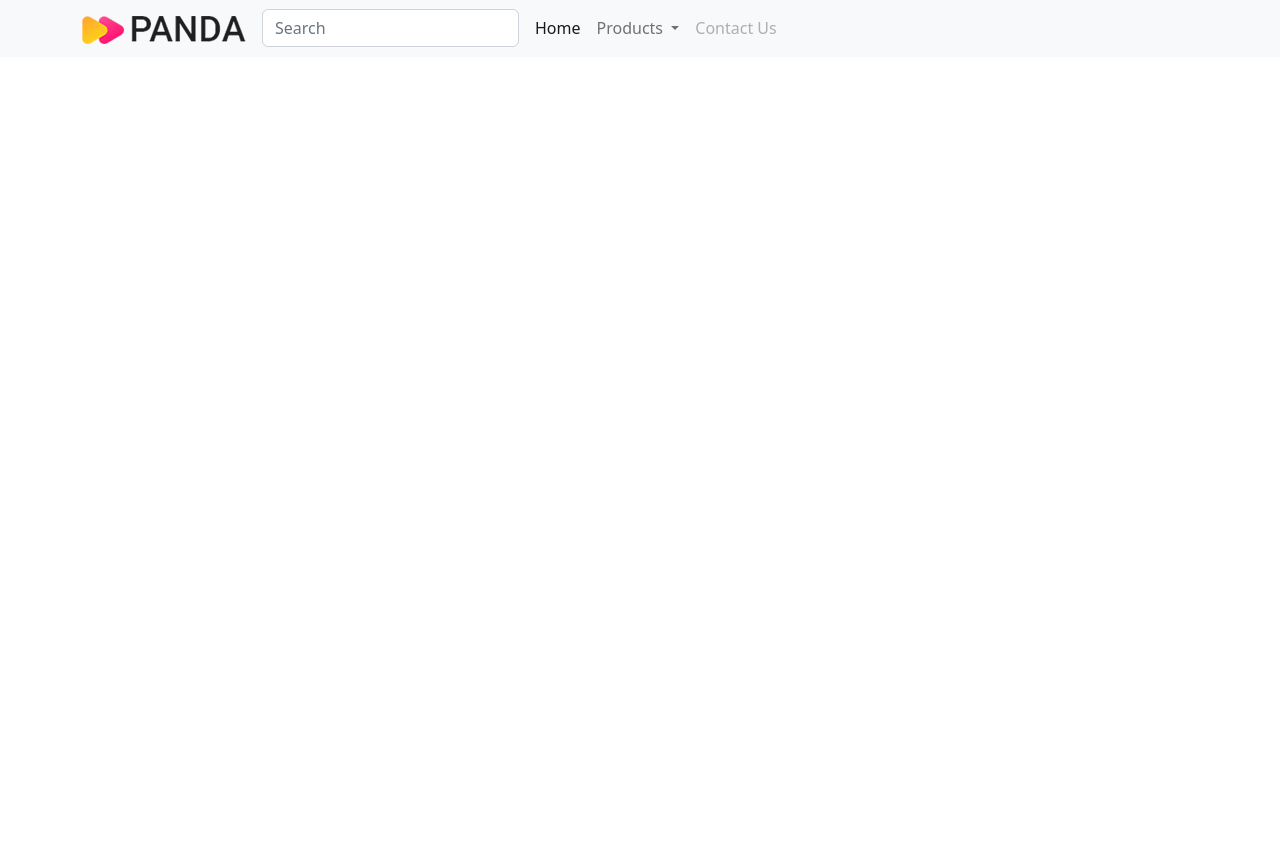
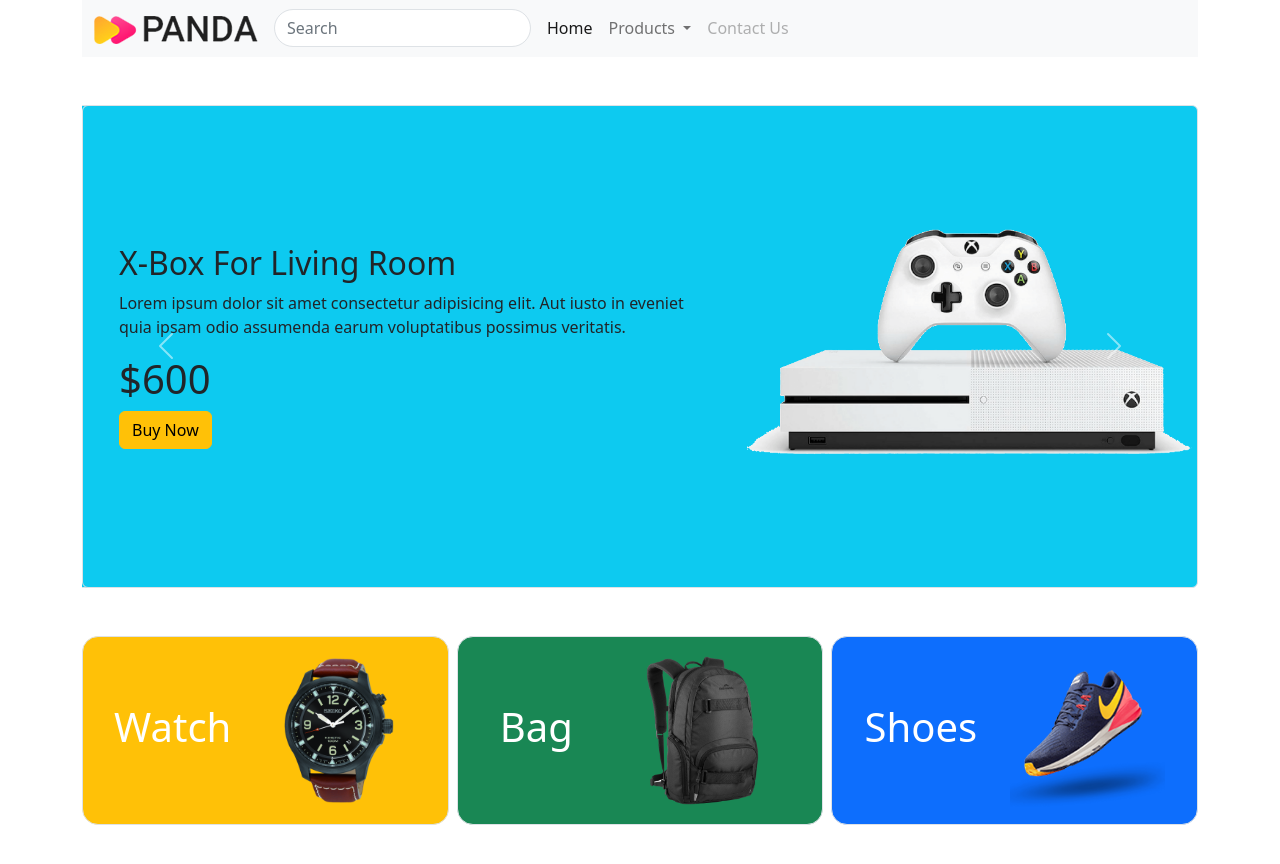
Before and after one commit to mimonym/panda-commerce-practice-task, a plain HTML site: page index.html in a window 1280 px wide. Before the commit the page ends 800 px from the top, so only its background shows below. Drawn offline with nearby package versions, Linux system fonts and the light colour scheme.

Commit message:
categories addeded

```diff
--- a/index.html
+++ b/index.html
@@ -7,10 +7,13 @@
     <link href="https://cdn.jsdelivr.net/npm/bootstrap@5.2.1/dist/css/bootstrap.min.css" rel="stylesheet" integrity="sha384-iYQeCzEYFbKjA/T2uDLTpkwGzCiq6soy8tYaI1GyVh/UjpbCx/TYkiZhlZB6+fzT" crossorigin="anonymous">
   </head>
   <body>
+
+    <!-- header starts -->
+
     <!-- Container, set navbar, set navbar logo image -->
 
-    <!-- header: navbar -->
-    <header>
+    <!-- navbar starts -->
+    <header class="container">
       <nav class="navbar navbar-expand-lg bg-light">
         <div class="container">
           <a class="navbar-brand" href="#">
@@ -19,7 +22,7 @@
 
           </a>
           <form class="d-flex" role="search">
-            <input class="form-control me-2 " type="search" placeholder="Search" aria-label="Search">
+            <input class="form-control me-2 border rounded-5 " type="search" placeholder="Search" aria-label="Search">
           </form>
 
           <button class="navbar-toggler" type="button" data-bs-toggle="collapse" data-bs-target="#navbarSupportedContent" aria-controls="navbarSupportedContent" aria-expanded="false" aria-label="Toggle navigation">
@@ -50,7 +53,113 @@
           </div>
         </div>
       </nav>
+ <!-- navbar ends -->
+
+ <!--  Set top banner carousel, image slider, custom rows -->
+    <!-- carousel starts-->
+    <section class="mt-5">
+      <div id="carouselExampleControls" class="carousel slide" data-bs-ride="carousel">
+        <div class="carousel-inner">
+          <div class="carousel-item active bg-info border rounded">
+            <div class="row align-items-center">
+              <div class="col-lg-7 p-5">
+                <h2>Cool Dude Headphone</h2>
+                <p>Lorem ipsum dolor sit amet consectetur adipisicing elit. Aut iusto in eveniet quia ipsam odio assumenda earum voluptatibus possimus veritatis, eos labore neque officiis expedita similique blanditiis sint reiciendis molestiae.</p>
+                <h1>$420</h1>
+                <div class="btn btn-warning">Buy Now</div>
+
+              </div>
+              <div class="col-lg-5">
+                <img src="images/banner-images/headphone.png" class="d-block w-100" alt="...">
+              </div>
+            </div>
+
+          </div>
+          <div class="carousel-item active border rounded">
+            <div class="row align-items-center">
+              <div class="col-lg-7 p-5">
+                <h2>Mega LCD TV For Sports</h2>
+                <p>Aut iusto in eveniet quia ipsam odio assumenda earum voluptatibus possimus veritatis, eos labore neque officiis expedita similique blanditiis sint reiciendis molestiae.</p>
+                <h1>$1200</h1>
+                <div class="btn btn-warning">Buy Now</div>
+
+              </div>
+              <div class="col-lg-5">
+                <img src="images/banner-images/tv.png" class="d-block w-100" alt="...">
+              </div>
+            </div>
+
+          </div>
+          <div class="carousel-item active bg-info border rounded">
+            <div class="row align-items-center">
+              <div class="col-lg-7 p-5">
+                <h2>X-Box For Living Room </h2>
+                <p>Lorem ipsum dolor sit amet consectetur adipisicing elit. Aut iusto in eveniet quia ipsam odio assumenda earum voluptatibus possimus veritatis.</p>
+                <h1>$600</h1>
+                <div class="btn btn-warning">Buy Now</div>
+
+              </div>
+              <div class="col-lg-5">
+                <img src="images/banner-images/xbox.png" class="d-block w-100" alt="...">
+              </div>
+            </div>
+
+          </div>
+
+
+        </div>
+        <button class="carousel-control-prev" type="button" data-bs-target="#carouselExampleControls" data-bs-slide="prev">
+          <span class="carousel-control-prev-icon" aria-hidden="true"></span>
+          <span class="visually-hidden">Previous</span>
+        </button>
+        <button class="carousel-control-next" type="button" data-bs-target="#carouselExampleControls" data-bs-slide="next">
+          <span class="carousel-control-next-icon" aria-hidden="true"></span>
+          <span class="visually-hidden">Next</span>
+        </button>
+      </div>
+
+    </section>
+
+    <!-- carousel ends-->
     </header>
+    <!-- header ends -->
+
+
+    <!-- main start -->
+    <main>
+      <!-- catagories start -->
+      <section>
+        <div class="container text-center my-5">
+          <div class="row g-2">
+            <div class="col-lg-4 col-md-6 col-sm-12">
+              <div class="p-3 border bg-warning text-white rounded-4 d-flex align-items-center justify-content-around">
+                <h1>Watch</h1>
+                <img src="images/categories/watch.png" alt="">
+              </div>
+            </div>
+            <div class="col-lg-4 col-md-6 col-sm-12">
+              <div class="p-3 border bg-success text-white rounded-4 d-flex align-items-center justify-content-around">
+                <h1>Bag</h1>
+                <img src="images/categories/bag.png" alt="">
+              </div>
+            </div>
+            <div class="col-lg-4 col-md-6 col-sm-12">
+              <div class="p-3 border bg-primary text-white rounded-4 d-flex align-items-center justify-content-around">
+                <h1>Shoes</h1>
+                <img src="images/categories/shoes.png" alt="">
+              </div>
+            </div>
+
+          </div>
+        </div>
+      </section>
+
+      <!-- catagories end -->
+
+    </main>
+
+
+
 
 
 
```
